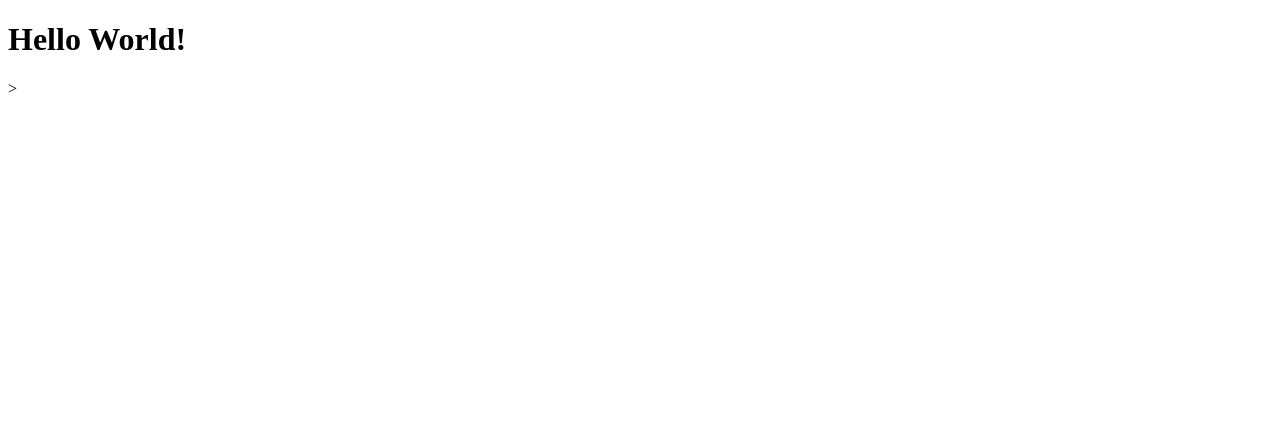
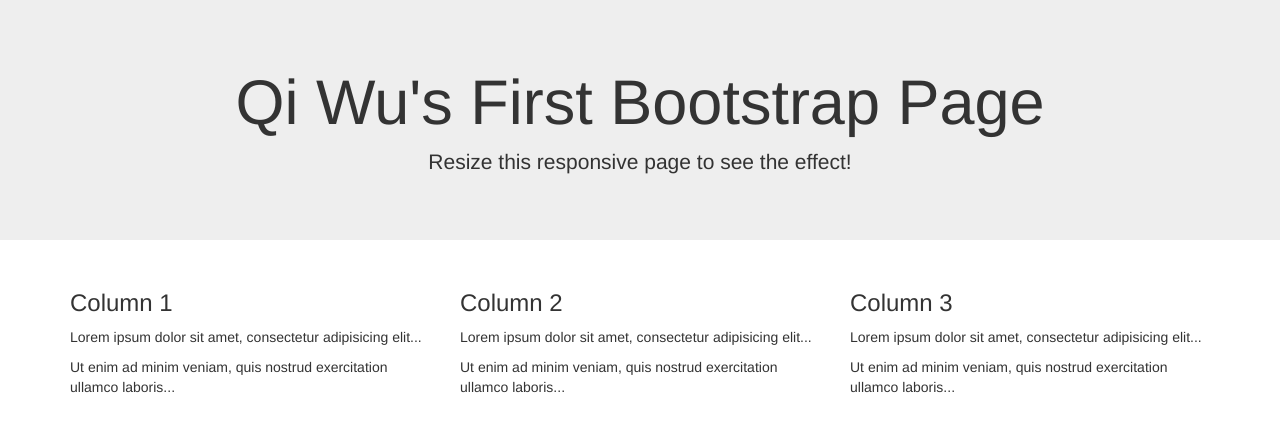
Before and after one commit to wuqi333444/wuqi333444.github.io, a plain HTML site: page index.html in a window 1280 px wide. Drawn offline with nearby package versions, Linux system fonts and the light colour scheme.

Commit message:
use bootstrap framework on personal page

```diff
--- a/index.html
+++ b/index.html
@@ -1,9 +1,39 @@
 <!DOCTYPE html>
-<html>
+<html lang="en">
 <head>
-	<title>Qi Wu's personal pages</title>
+  <title>Qi Wu's Personal Page</title>
+  <meta charset="utf-8">
+  <meta name="viewport" content="width=device-width, initial-scale=1">
+  <link rel="stylesheet" href="https://maxcdn.bootstrapcdn.com/bootstrap/3.3.7/css/bootstrap.min.css">
+  <script src="https://ajax.googleapis.com/ajax/libs/jquery/3.2.1/jquery.min.js"></script>
+  <script src="https://maxcdn.bootstrapcdn.com/bootstrap/3.3.7/js/bootstrap.min.js"></script>
 </head>
 <body>
-<h1>Hello World!</h1>
+
+<div class="jumbotron text-center">
+  <h1>Qi Wu's First Bootstrap Page</h1>
+  <p>Resize this responsive page to see the effect!</p>
+</div>
+
+<div class="container">
+  <div class="row">
+    <div class="col-sm-4">
+      <h3>Column 1</h3>
+      <p>Lorem ipsum dolor sit amet, consectetur adipisicing elit...</p>
+      <p>Ut enim ad minim veniam, quis nostrud exercitation ullamco laboris...</p>
+    </div>
+    <div class="col-sm-4">
+      <h3>Column 2</h3>
+      <p>Lorem ipsum dolor sit amet, consectetur adipisicing elit...</p>
+      <p>Ut enim ad minim veniam, quis nostrud exercitation ullamco laboris...</p>
+    </div>
+    <div class="col-sm-4">
+      <h3>Column 3</h3>
+      <p>Lorem ipsum dolor sit amet, consectetur adipisicing elit...</p>
+      <p>Ut enim ad minim veniam, quis nostrud exercitation ullamco laboris...</p>
+    </div>
+  </div>
+</div>
+
 </body>
-</html>>
+</html>
```
